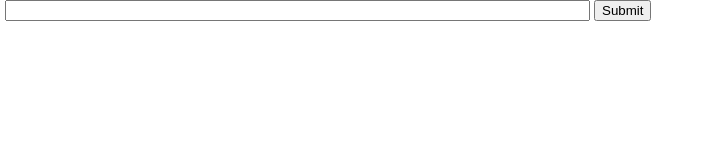
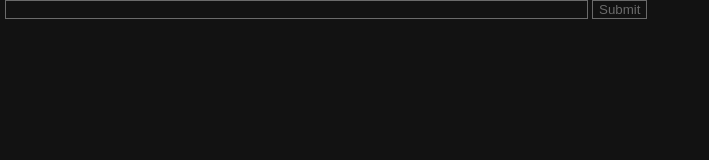
Before and after one commit to alvinalvord/watch, a plain HTML site: page index.html in a window 1280 px wide. Shown: the whole page, without its empty margins (0-709 px from the left). Drawn offline with nearby package versions, Linux system fonts and the light colour scheme.

Commit message:
Update index.html
changed to dark mode cuz my eyes hurt

```diff
--- a/index.html
+++ b/index.html
@@ -1,10 +1,32 @@
 <html>
 <head>
 	<script src="https://code.jquery.com/jquery-3.5.1.min.js"></script>
+	<style>
+		form,input {
+			outline:none;
+		}
+
+		input {
+			background:#121212;
+			color:#6a6a6a;
+			border-color:#6a6a6a;
+			border-width:1px;
+			border-style:solid;
+		}
+
+		body {
+			width:100%;
+			height:100%;
+			padding:0;
+			margin:0;
+			background:#121212;
+		}
+
+	</style>
 </head>
-<body style="width:100%; height:100%; padding:0; margin:0;">
+<body>
 	<form id="url_ids" style="margin-block-end:0px; height:4%; padding:0 0 0 5px;">
-		<input type="text" size=70 id="ids"/>
+		<input type="text" size=70 id="ids" autocomplete="off" style="color:#cccccc;"/>
 		<input type="submit"/>
 	</form>
 	<div>
```
